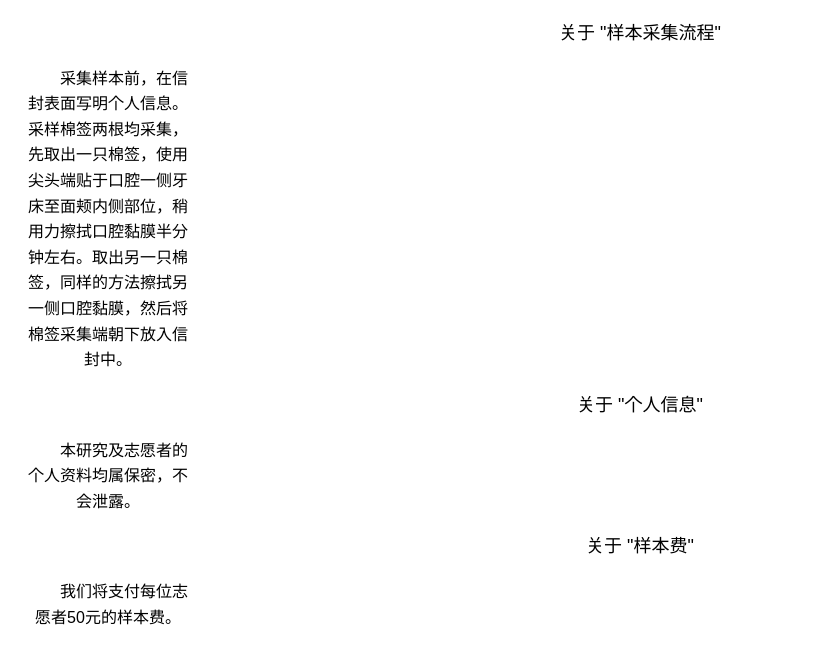
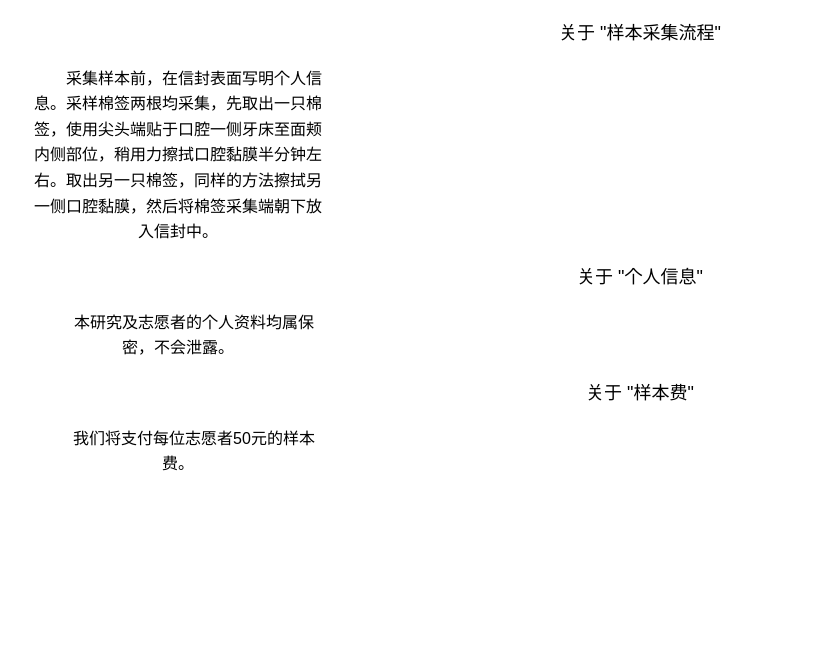
Before and after one commit to Elson-Feng/Elson, a plain HTML site: page index.html in a window 1280 px wide. Shown: the part 98-762 px from the top of the page, without its empty margins (0-823 px from the left). Drawn offline with Linux system fonts and the light colour scheme.

Commit message:
Update index.html

```diff
--- a/index.html
+++ b/index.html
@@ -11,8 +11,8 @@
 	<style>
     .formatted-text {
       text-indent: 2em;       /* 首行缩进两字符 */
-      width: 10em;            /* 每行10个汉字宽度 */
-      word-break: break-all;  /* 强制换行（兼容旧浏览器） */
+      width: 300px;            /* 每行10个汉字宽度 */
+      word-wrap: break-word;  /* 强制换行（兼容旧浏览器） */
       overflow-wrap: break-word; /* 现代浏览器推荐换行方式 */
       line-height: 1.6;       /* 行高（可选） */
       font-size: 16px;        /* 基础字体大小（可选） */
```
